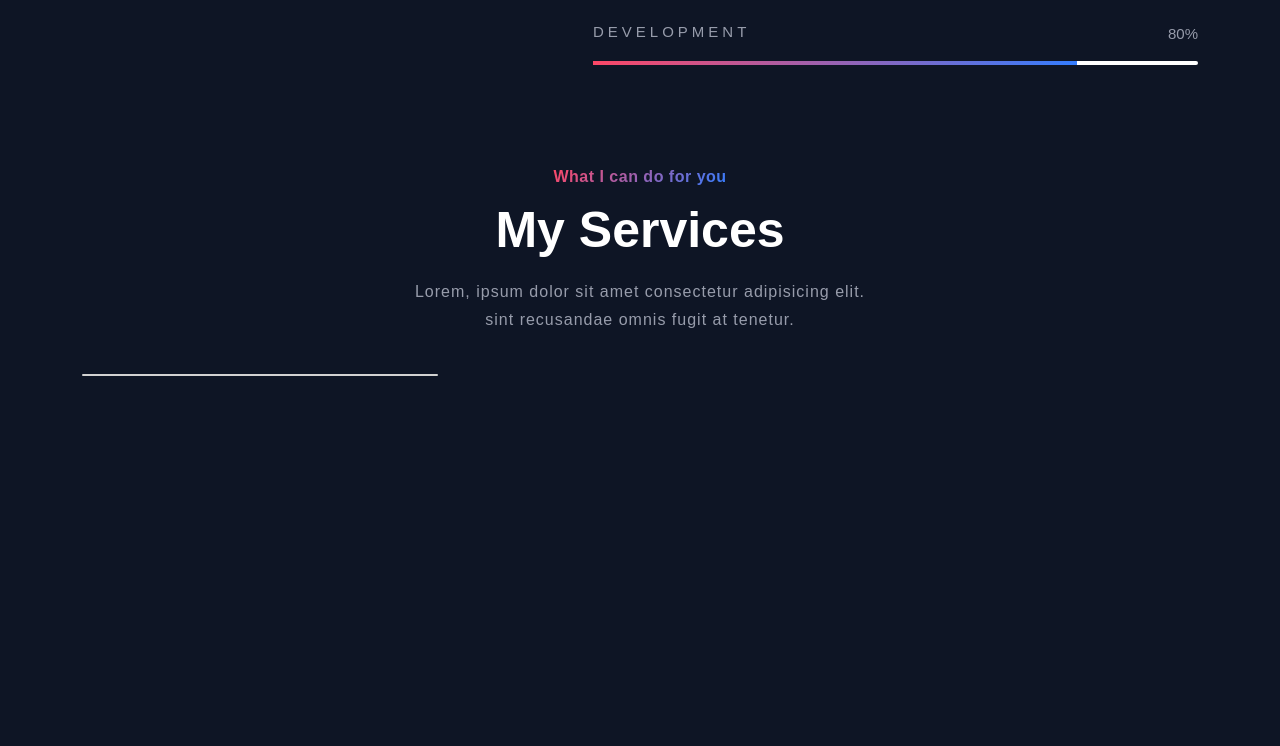
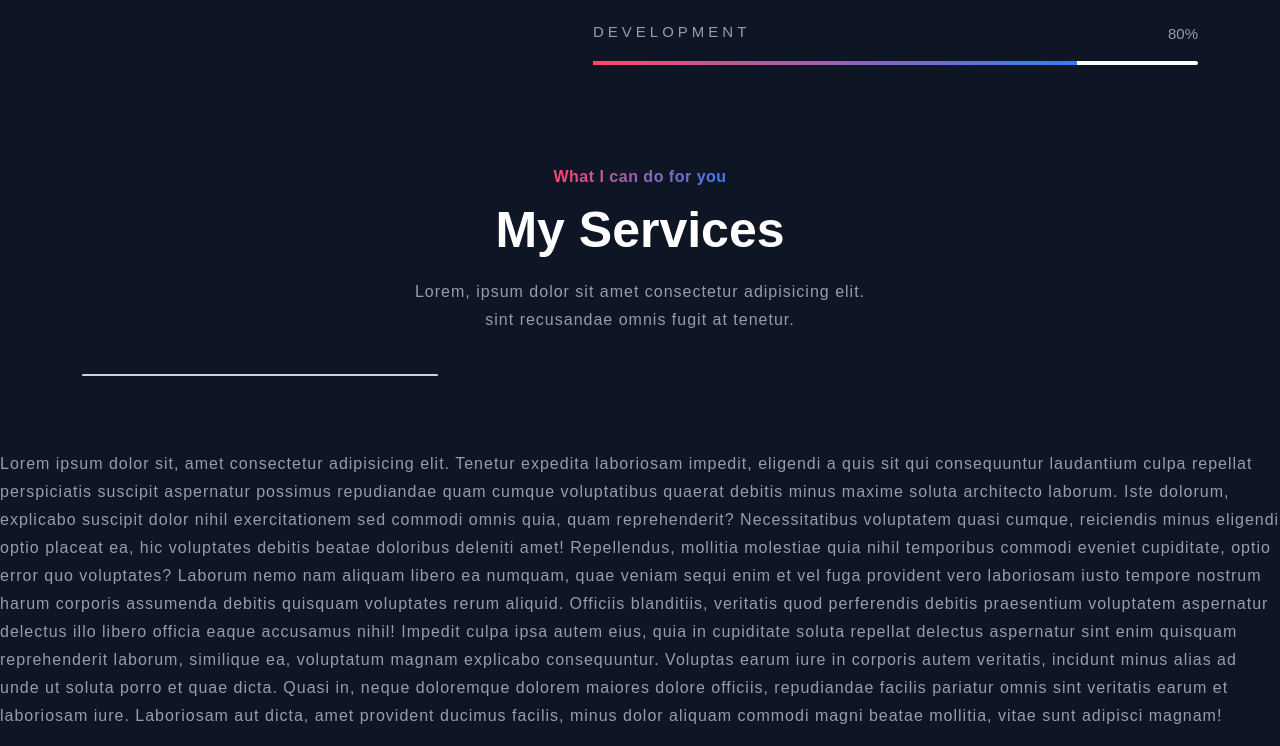
Before and after one commit to komalkalsoom1/portfolio, a plain HTML site: page index.html in a window 1280 px wide. Shown: the part 1196-1942 px from the top of the page. Before the commit the page ends 1646 px from the top, so only its background shows below. Drawn offline with nearby package versions, Linux system fonts and the light colour scheme.

Commit message:
dummy text

```diff
--- a/index.html
+++ b/index.html
@@ -245,8 +245,9 @@
                     <span class="subtitle">What I can do for you</span>
                     <h2>My Services</h2>
                     <p>Lorem, ipsum dolor sit amet consectetur adipisicing elit.
-                    <br class="d-none d-md-block">
-                         sint recusandae omnis fugit at tenetur.</p>
+                        <br class="d-none d-md-block">
+                        sint recusandae omnis fugit at tenetur.
+                    </p>
                 </div>
             </div>
             <div class="row">
@@ -261,6 +262,21 @@
     <!--4)============================ Services section end-->
 
     <!--5)============================ Portfolio section start -->
+    <p>Lorem ipsum dolor sit, amet consectetur adipisicing elit. Tenetur expedita laboriosam impedit, eligendi a quis
+        sit qui consequuntur laudantium culpa repellat perspiciatis suscipit aspernatur possimus repudiandae quam cumque
+        voluptatibus quaerat debitis minus maxime soluta architecto laborum. Iste dolorum, explicabo suscipit dolor
+        nihil exercitationem sed commodi omnis quia, quam reprehenderit? Necessitatibus voluptatem quasi cumque,
+        reiciendis minus eligendi optio placeat ea, hic voluptates debitis beatae doloribus deleniti amet! Repellendus,
+        mollitia molestiae quia nihil temporibus commodi eveniet cupiditate, optio error quo voluptates? Laborum nemo
+        nam aliquam libero ea numquam, quae veniam sequi enim et vel fuga provident vero laboriosam iusto tempore
+        nostrum harum corporis assumenda debitis quisquam voluptates rerum aliquid. Officiis blanditiis, veritatis quod
+        perferendis debitis praesentium voluptatem aspernatur delectus illo libero officia eaque accusamus nihil!
+        Impedit culpa ipsa autem eius, quia in cupiditate soluta repellat delectus aspernatur sint enim quisquam
+        reprehenderit laborum, similique ea, voluptatum magnam explicabo consequuntur. Voluptas earum iure in corporis
+        autem veritatis, incidunt minus alias ad unde ut soluta porro et quae dicta. Quasi in, neque doloremque dolorem
+        maiores dolore officiis, repudiandae facilis pariatur omnis sint veritatis earum et laboriosam iure. Laboriosam
+        aut dicta, amet provident ducimus facilis, minus dolor aliquam commodi magni beatae mollitia, vitae sunt
+        adipisci magnam!</p>
     <!--5)============================ Portfolio section end-->
 
     <script src="https://cdn.jsdelivr.net/npm/bootstrap@5.3.3/dist/js/bootstrap.bundle.min.js"
```
